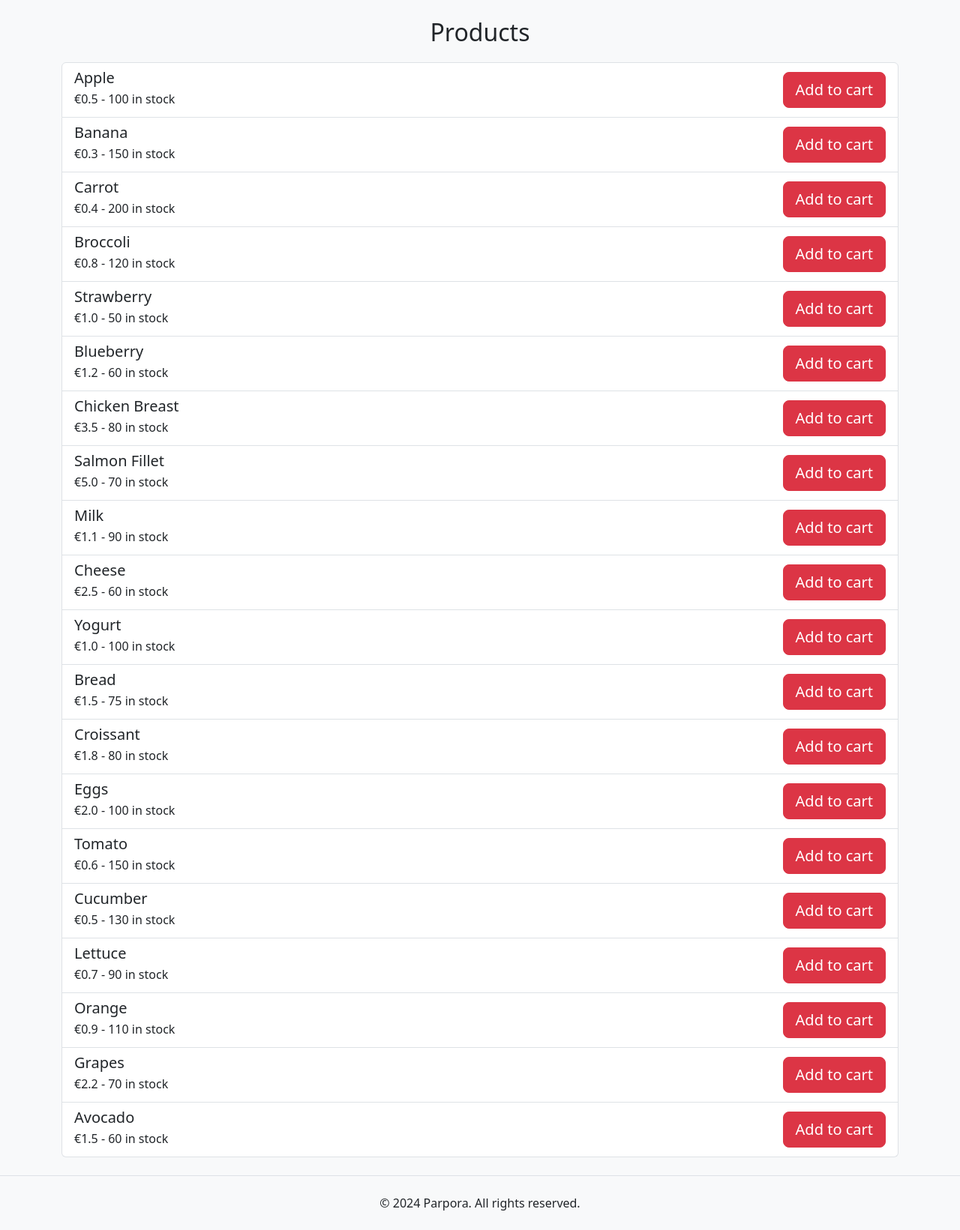
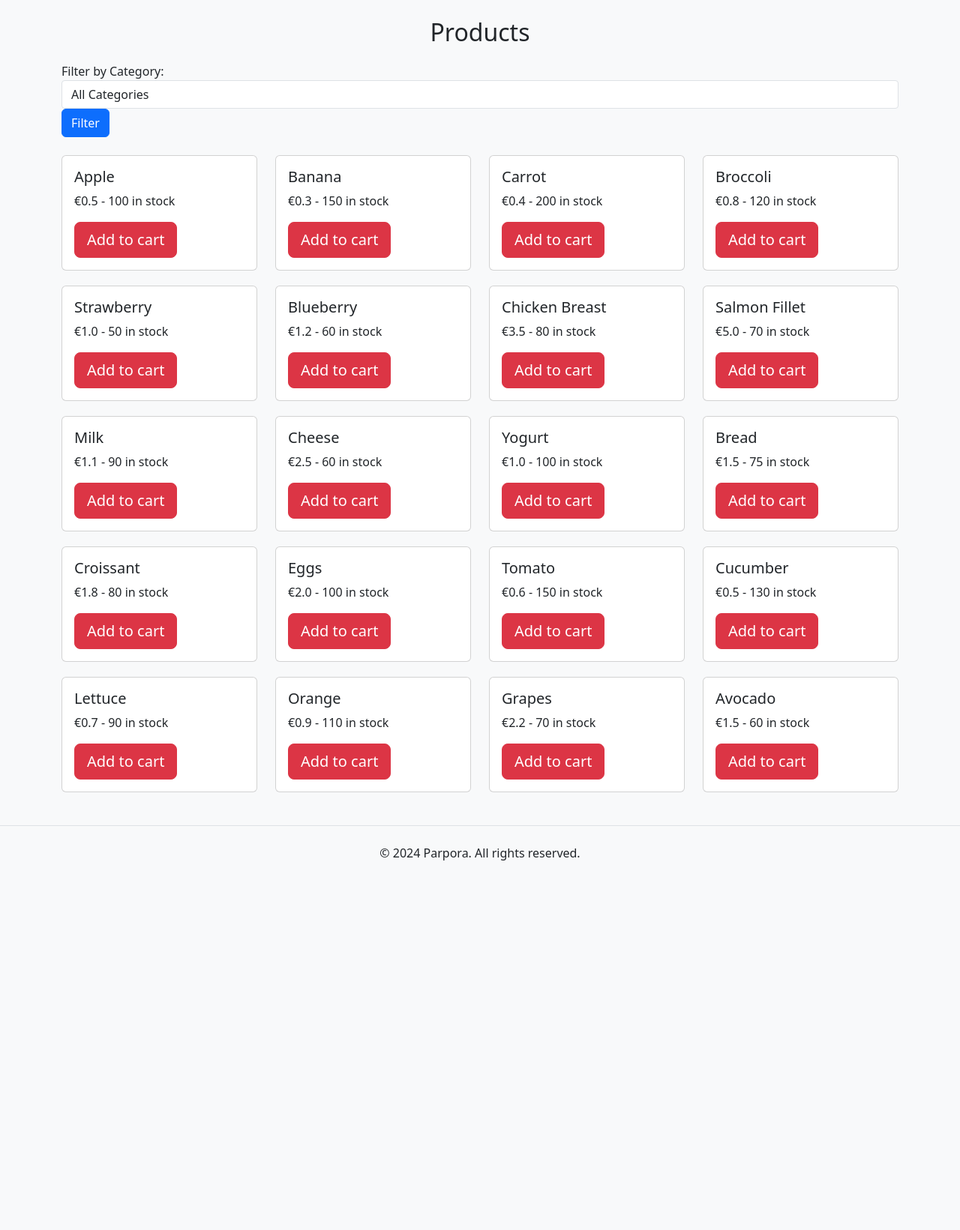
Before and after one commit to kayuserpus/Tarpinis_2, a Flask app: page /user/shop in a window 1280 px wide. Shown: the part 156-1797 px from the top of the page at 75% size. After the commit the page ends 1304 px from the top, so only its background shows below. Run offline with Flask 3, Linux system fonts and the light colour scheme; data comes from the database, SQL or seed files in the repository; both versions use the stored data as it was after the commit.

Commit message:
Added categories/filtering feature and some sample data

```diff
--- a/app/models.py
+++ b/app/models.py
@@ -42,6 +42,7 @@ class Item(db.Model):
     description = db.Column(db.String)
     price = db.Column(db.Float, nullable=False)
     stock = db.Column(db.Integer, nullable=False)
+    category = db.Column(db.String, nullable=False)
 
 class Cart(db.Model):
     __tablename__ = 'Cart'
--- a/app/routes/user.py
+++ b/app/routes/user.py
@@ -8,11 +8,20 @@ from app import db
 
 user_bp = Blueprint('user', __name__)
 
-@user_bp.route('/shop')
+@user_bp.route('/shop', methods=['GET'])
 def shop():
-    items = Item.query.all()
+    selected_category = request.args.get('category', '')
+
+    categories = db.session.query(Item.category.distinct()).all()
+    categories = [category[0] for category in categories]
+
+    if selected_category:
+        items = Item.query.filter_by(category=selected_category).all()
+    else:
+        items = Item.query.all()  # Fetch all items if no category is selected
+
     form = CartForm()
-    return render_template('shared/index.html', products=items, form=form)
+    return render_template('shared/index.html', products=items, form=form, categories=categories, selected_category=selected_category)
 
 @user_bp.route('/balance', methods=['GET', 'POST'])
 @login_required
--- a/app/templates/shared/index.html
+++ b/app/templates/shared/index.html
@@ -3,14 +3,30 @@
 <div class="row">
     <div class="col-12">
         <h2 class="text-center">Products</h2>
-        <div class="list-group">
+
+        <!-- Category Filter Form -->
+        <form action="{{ url_for('user.shop') }}" method="GET" class="mb-4">
+            <div class="form-group">
+                <label for="category">Filter by Category:</label>
+                <select name="category" id="category" class="form-control">
+                    <option value="">All Categories</option>
+                    {% for category in categories %}
+                        <option value="{{ category }}" {% if selected_category == category %}selected{% endif %}>
+                            {{ category }}
+                        </option>
+                    {% endfor %}
+                </select>
+            </div>
+            <button type="submit" class="btn btn-primary">Filter</button>
+        </form>
+
+        <div class="row">
         {% for product in products %}
-            <div class="list-group-item d-flex justify-content-between align-items-center">
-                <div>
-                    <h5 class="mb-1">{{ product.name }}</h5>
-                    <p class="mb-1">€{{ product.price }} - {{ product.stock }} in stock</p>
-                </div>
-                <div>
+            <div class="col-12 col-sm-6 col-md-4 col-lg-3 product-item">
+                <div class="card">
+                    <div class="card-body">
+                        <h5 class="card-title">{{ product.name }}</h5>
+                        <p class="card-text">€{{ product.price }} - {{ product.stock }} in stock</p>
                         <form action="{{ url_for('user.add_to_cart') }}" method="POST">
                             {{ form.hidden_tag() }}
                             <input type="hidden" name="product_id" value="{{ product.item_id }}">
@@ -19,6 +35,7 @@
                         </form>
                     </div>
                 </div>
+            </div>
         {% endfor %}
         </div>
     </div>
--- a/static/style.css
+++ b/static/style.css
@@ -99,3 +99,8 @@
         margin-right: 5px;
     }
 }
+
+/* Styling for the product items */
+.product-item {
+    margin-bottom: 20px;
+}
```
Also changed, not shown: migrations/versions/741e0a2c5daf_add_category_to_items.py (added, +65 -0 lines), database.db, 1 other file. Lines whose indentation alone changed are shown as unchanged.
